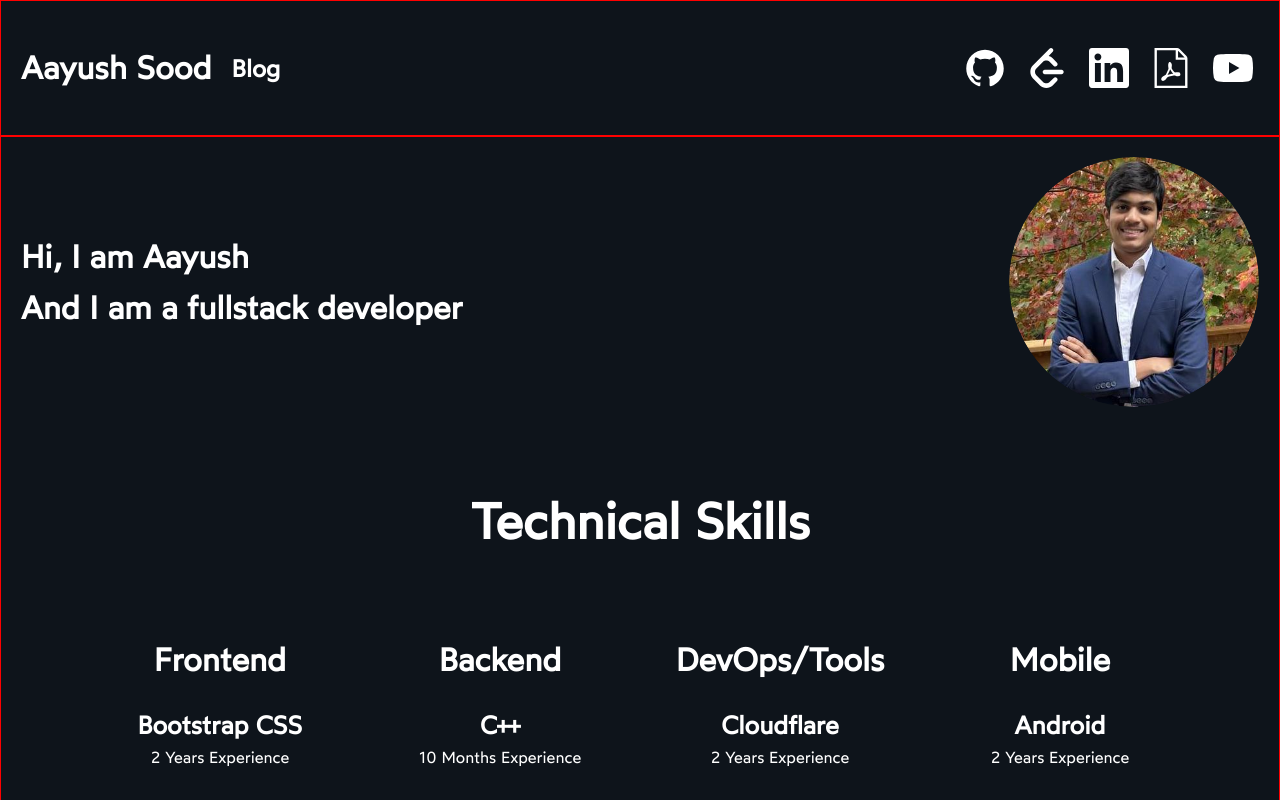
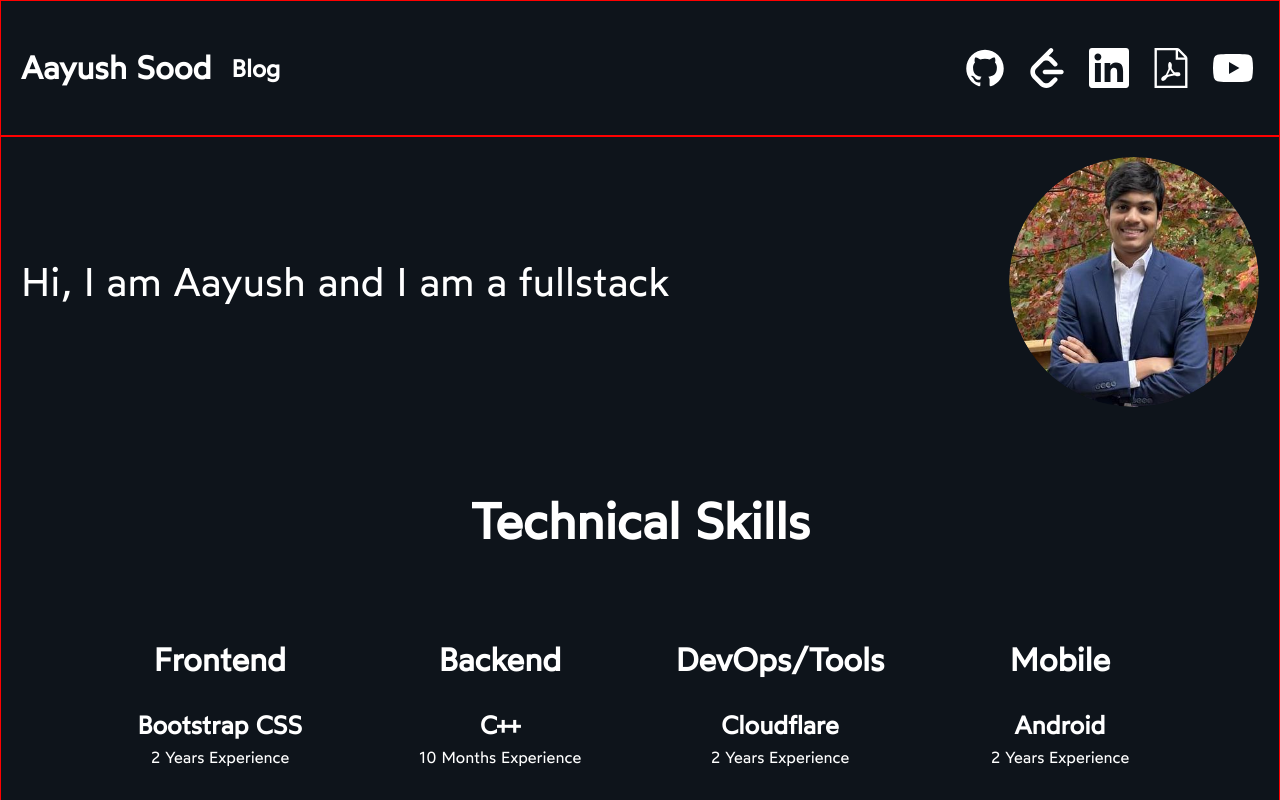
Before and after one commit to soodaayush/aayushsood-v2, a Next.js app: page / in a window 1280 px wide. Shown: the top 800 px of the page. Built offline with nearby package versions, Linux system fonts and the light colour scheme.

Commit message:
Added typewriter animation

```diff
--- a/src/app/components/example.js
+++ /dev/null
@@ -1,15 +0,0 @@
-"use client";
-
-import { motion } from "motion/react";
-
-export default function Example() {
-  return (
-    <motion.div
-      initial={{ opacity: 0 }}
-      animate={{ opacity: 1 }}
-      transition={{ duration: 1 }}
-    >
-      <motion.button initial={{ scale: 0 }} animate={{ scale: 1 }} />
-    </motion.div>
-  );
-}
--- a/src/app/page.js
+++ b/src/app/page.js
@@ -1,6 +1,7 @@
 "use client";
 
 import { motion } from "motion/react";
+import { useState, useEffect } from "react";
 
 import Image from "next/image";
 
@@ -21,7 +22,6 @@ import learnWithMe from "./assets/projects/thumbnails/learn-with-me.png";
 import Project from "./components/project";
 import TechnicalSkill from "./components/techincalSkill";
 import Interest from "./components/interest";
-import Example from "./components/example";
 
 import { FaLaptop, FaCode, FaGamepad, FaGlobe } from "react-icons/fa";
 import { PiMathOperationsFill } from "react-icons/pi";
@@ -222,20 +222,81 @@ const interests = [
 ];
 
 export default function Home() {
+  const roles = [
+    "fullstack developer!",
+    "student!",
+    "creator!",
+    "entrepreneur!",
+  ];
+
+  const [text, setText] = useState("");
+  const [roleIndex, setRoleIndex] = useState(0);
+  const [isDeleting, setIsDeleting] = useState(false);
+  const [cursorVisible, setCursorVisible] = useState(true);
+
+  useEffect(() => {
+    let typingTimeout;
+
+    const updateText = () => {
+      const fullText = `Hi, I am Aayush and I am a `;
+      const currentRole = roles[roleIndex];
+
+      const fullRoleText = fullText + currentRole;
+      const displayedRole = text.slice(fullText.length);
+
+      if (!isDeleting) {
+        setText((prev) => {
+          const nextText = fullRoleText.slice(0, prev.length + 1);
+          if (nextText === fullRoleText) {
+            setTimeout(() => setIsDeleting(true), 1000);
+          }
+          return nextText;
+        });
+        typingTimeout = setTimeout(updateText, 50);
+      } else {
+        if (displayedRole.length > 0) {
+          setText((prev) => prev.slice(0, -1));
+          typingTimeout = setTimeout(updateText, 40);
+        } else {
+          setIsDeleting(false);
+          setRoleIndex((prevIndex) => (prevIndex + 1) % roles.length);
+        }
+      }
+    };
+
+    typingTimeout = setTimeout(updateText, 100);
+
+    return () => clearTimeout(typingTimeout);
+  }, [text, isDeleting, roleIndex, roles]);
+
+  useEffect(() => {
+    const cursorInterval = setInterval(() => {
+      setCursorVisible((prev) => !prev);
+    }, 600);
+
+    return () => clearInterval(cursorInterval);
+  }, []);
+
   return (
     <div className={styles.homeContainer}>
       <div className={styles.welcomeContainer}>
-        <h1>
-          Hi, I am Aayush <br /> And I am a fullstack developer
-        </h1>
+        <motion.div
+          className={styles.welcomeText}
+          initial={{ opacity: 0, y: 20 }}
+          animate={{ opacity: 1, y: 0 }}
+          transition={{ duration: 0.6, ease: "easeOut" }}
+        >
+          {text}
+          {cursorVisible && <span>|</span>}
+        </motion.div>
         <div>
           <motion.div
-            initial={{ opacity: 0, scale: 0.95, filter: "blur(10px)" }} // Start with opacity 0 and slight blur
-            animate={{ opacity: 1, scale: 1, filter: "blur(0px)" }} // Fade in and remove blur while zooming in
+            initial={{ opacity: 0, scale: 0.95, filter: "blur(10px)" }}
+            animate={{ opacity: 1, scale: 1, filter: "blur(0px)" }}
             transition={{ duration: 0.5, ease: "easeOut" }}
             whileHover={{
               scale: 1.05,
-              boxShadow: "0 0 20px rgba(255, 255, 255, 0.7)", // Soft glow effect
+              boxShadow: "0 0 20px rgba(255, 255, 255, 0.7)",
               transition: { type: "spring", stiffness: 300, damping: 15 },
             }}
             className={styles.profileImageContainer}
@@ -265,8 +326,8 @@ export default function Home() {
       <div className={styles.projectsContainer}>
         <h1 className={styles.sectionHeading}>Projects</h1>
         <motion.div
-          initial={{ opacity: 0, y: 50, visibility: "hidden" }} // Initially invisible
-          whileInView={{ opacity: 1, y: 0, visibility: "visible" }} // Make visible when in view
+          initial={{ opacity: 0, y: 50, visibility: "hidden" }}
+          whileInView={{ opacity: 1, y: 0, visibility: "visible" }}
           transition={{ duration: 0.8, ease: "easeOut", delay: 0.2 }}
           className={styles.projectList}
         >
--- a/src/app/styles/page.module.css
+++ b/src/app/styles/page.module.css
@@ -12,6 +12,11 @@
   align-items: center;
   padding: 20px;
   width: 100%;
+}
+
+.welcomeText {
+  font-size: 40px;
+  text-align: center;
 }
 
 .image {
```
